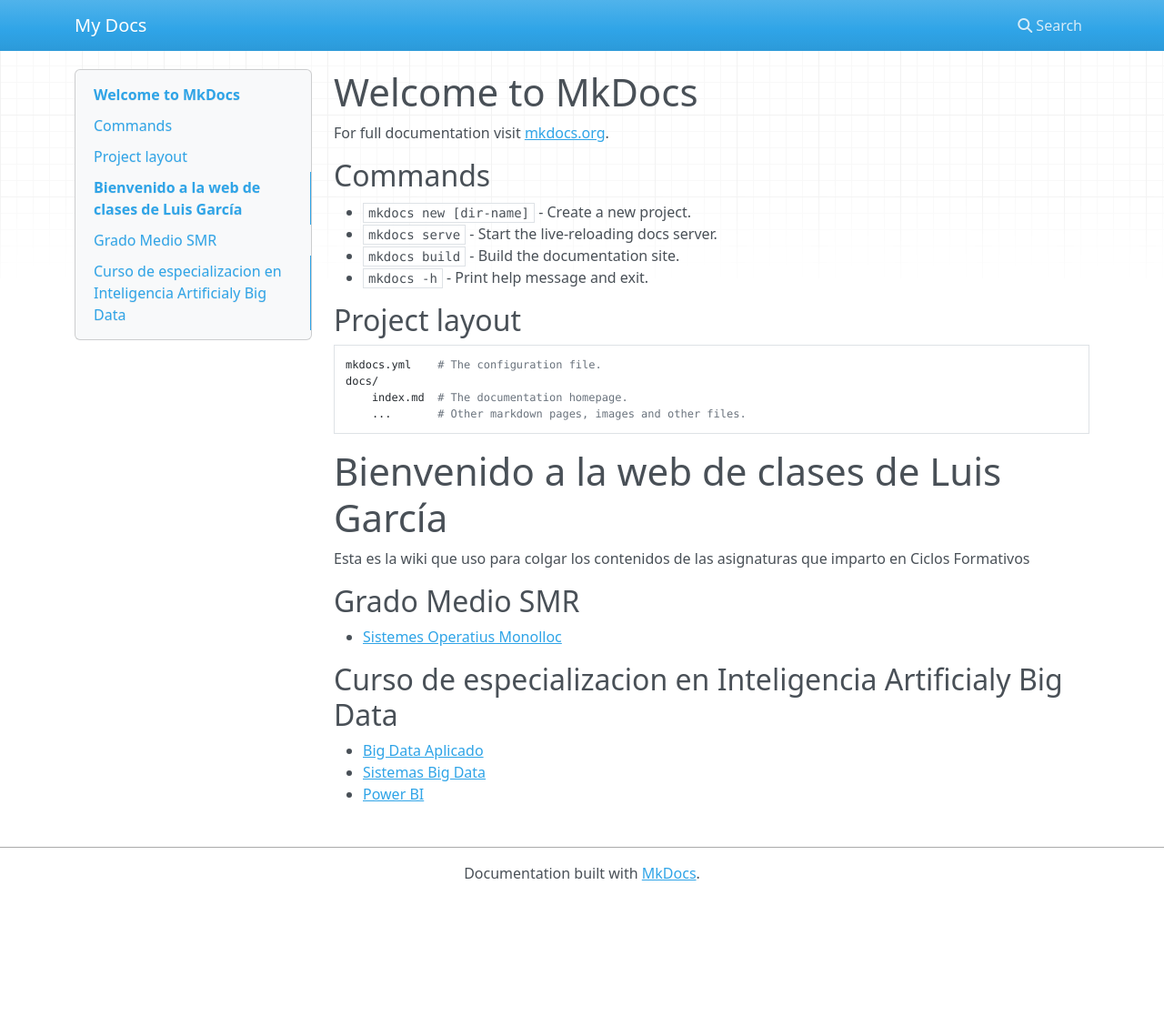
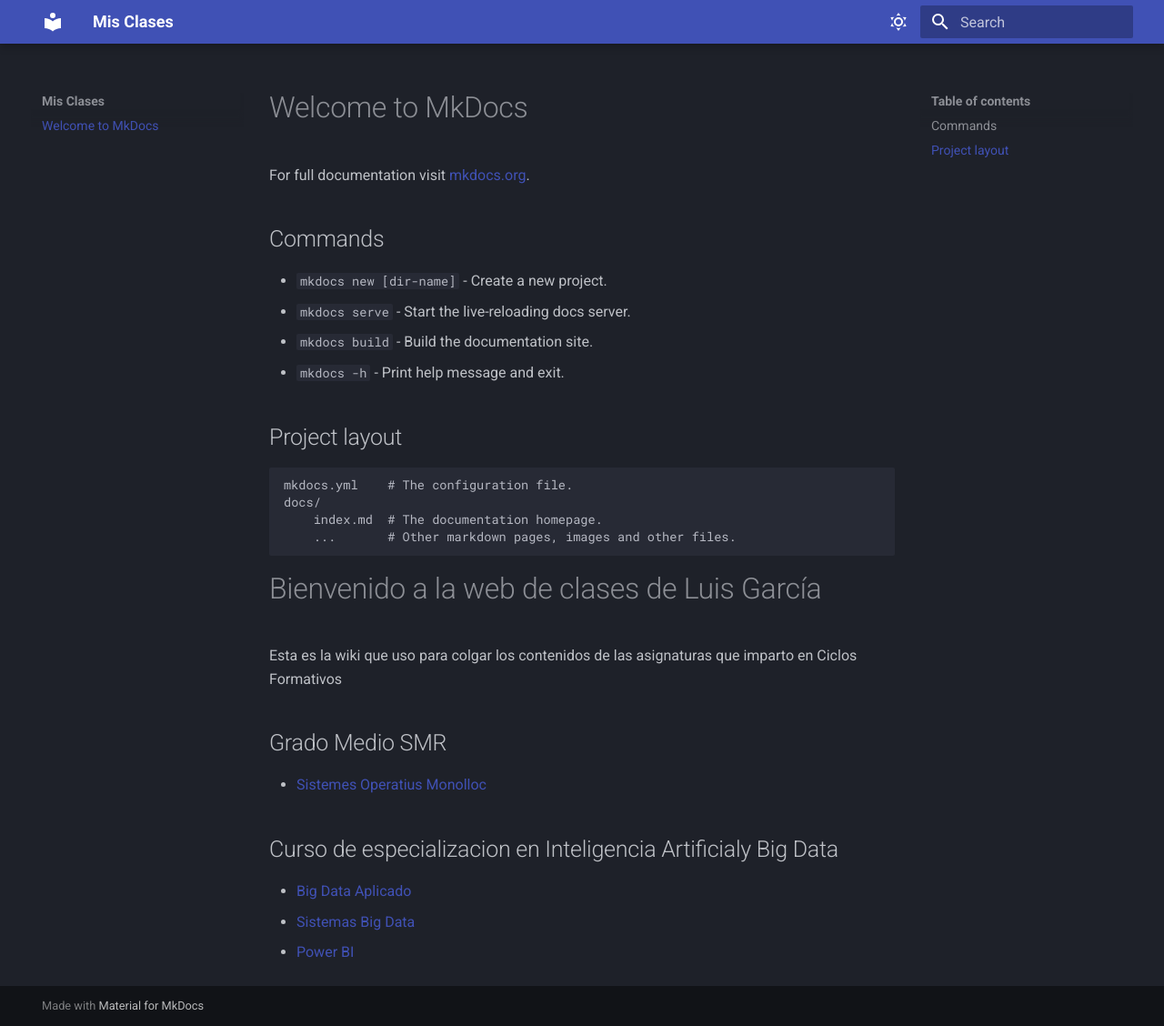
Before and after one commit to luisgarciabonifaz/fp, an MkDocs documentation site: the page built from docs/index.md, in a window 1280 px wide and 1128 px high. Shown: the whole window at 91% size. Built offline with MkDocs 1.6.1 and Material for MkDocs 9.7.7, drawn with Linux system fonts in a browser that asks for light colours; nearby versions of some CDN libraries.

Commit message:
Cambio configural mkdocs

```diff
--- a/mkdocs.yml
+++ b/mkdocs.yml
@@ -1 +1,45 @@
-site_name: My Docs
+site_name: Mis Clases
+site_author: "Luis García Bonifaz"
+site_email: "l.garciabonifaz@edu.gva.es"
+site_url: https://luisgarciabonifaz.github.io/fp/
+
+theme:
+  name: material
+  #font: Merryweather Sans
+  #code: Red Hat Mono1
+  palette:
+    # Dark Mode
+    - scheme: slate
+      toggle:
+        icon: material/weather-sunny
+        name: Dark mode
+      primary: navy
+      accent: deep purple
+
+    # Light Mode
+    - scheme: default
+      toggle:
+        icon: material/weather-night
+        name: Light mode
+      primary: navy
+      accent: deep orange
+
+
+markdown_extensions:
+  - attr_list          # Adds attribute lists to generated HTML
+  - pymdownx.emoji:    # Para añadir iconos en el texto. Lista de iconos https://squidfunk.github.io/mkdocs-material/reference/icons-emojis/
+      emoji_index: !!python/name:material.extensions.emoji.twemoji
+      emoji_generator: !!python/name:material.extensions.emoji.to_svg
+  - md_in_html
+ # - codehilite         # Syntax coloring for code blocks
+  - tables
+  - pymdownx.highlight
+  - pymdownx.superfences:
+      custom_fences:
+        - name: mermaid
+          class: mermaid
+          format: !!python/name:pymdownx.superfences.fence_code_format
+  - pymdownx.tabbed:
+      alternate_style: true
+  - admonition         # Adds boxes for Notes, Warnings, etc.
+  - pymdownx.details
```
